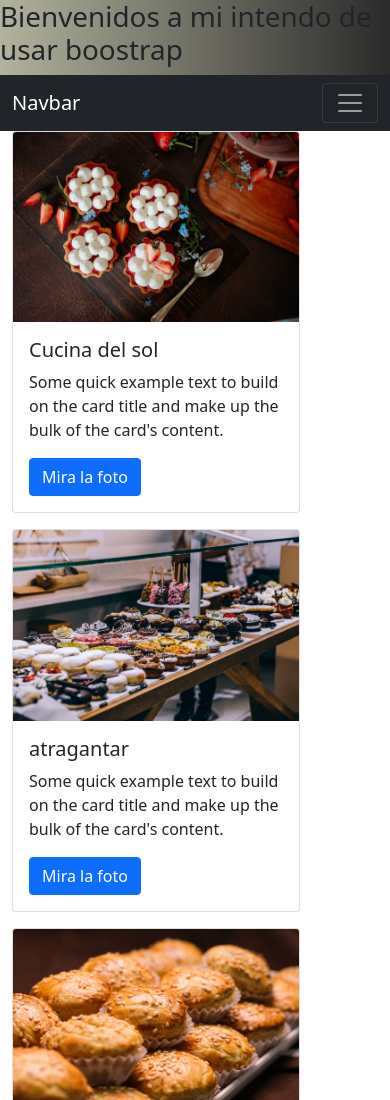
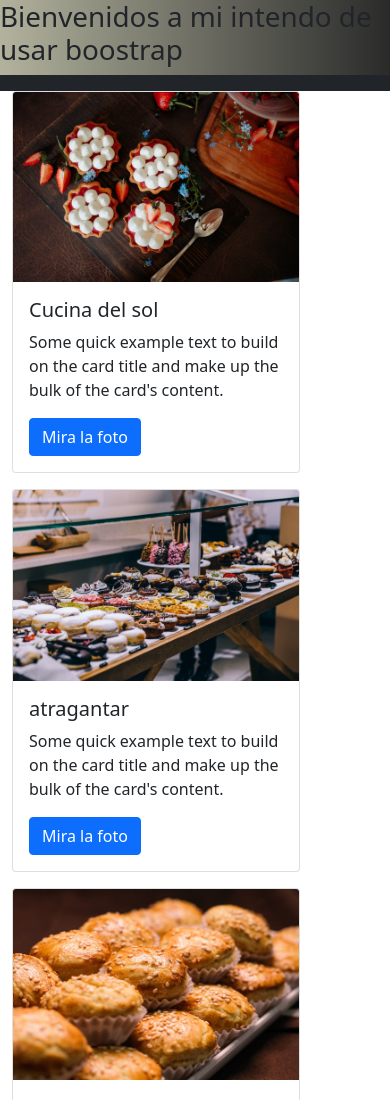
Before and after one commit to juanhsc/Restos, a plain HTML site: page paginas/conocerestos.html in a window 390 px wide. Shown: the top 1100 px of the page. Drawn offline with nearby package versions, Linux system fonts and the light colour scheme.

Commit message:
cambio del nav

```diff
--- a/paginas/conocerestos.html
+++ b/paginas/conocerestos.html
@@ -14,10 +14,7 @@
 <div class="divtitulo"><h1 class="titulo">Bienvenidos a mi intendo de usar boostrap</h1></div>
   <nav class="navbar navbar-expand-lg navbar navbar-dark bg-dark">
     <div class="container-fluid">
-      <a class="navbar-brand" href="../index.html">Navbar</a>
-      <button class="navbar-toggler" type="button" data-bs-toggle="collapse" data-bs-target="#navbarSupportedContent" aria-controls="navbarSupportedContent" aria-expanded="false" aria-label="Toggle navigation">
-        <span class="navbar-toggler-icon"></span>
-      </button>
+
       <div class="collapse navbar-collapse" id="navbarSupportedContent">
         <ul class="navbar-nav me-auto mb-2 mb-lg-0">
           <li class="nav-item">
```
